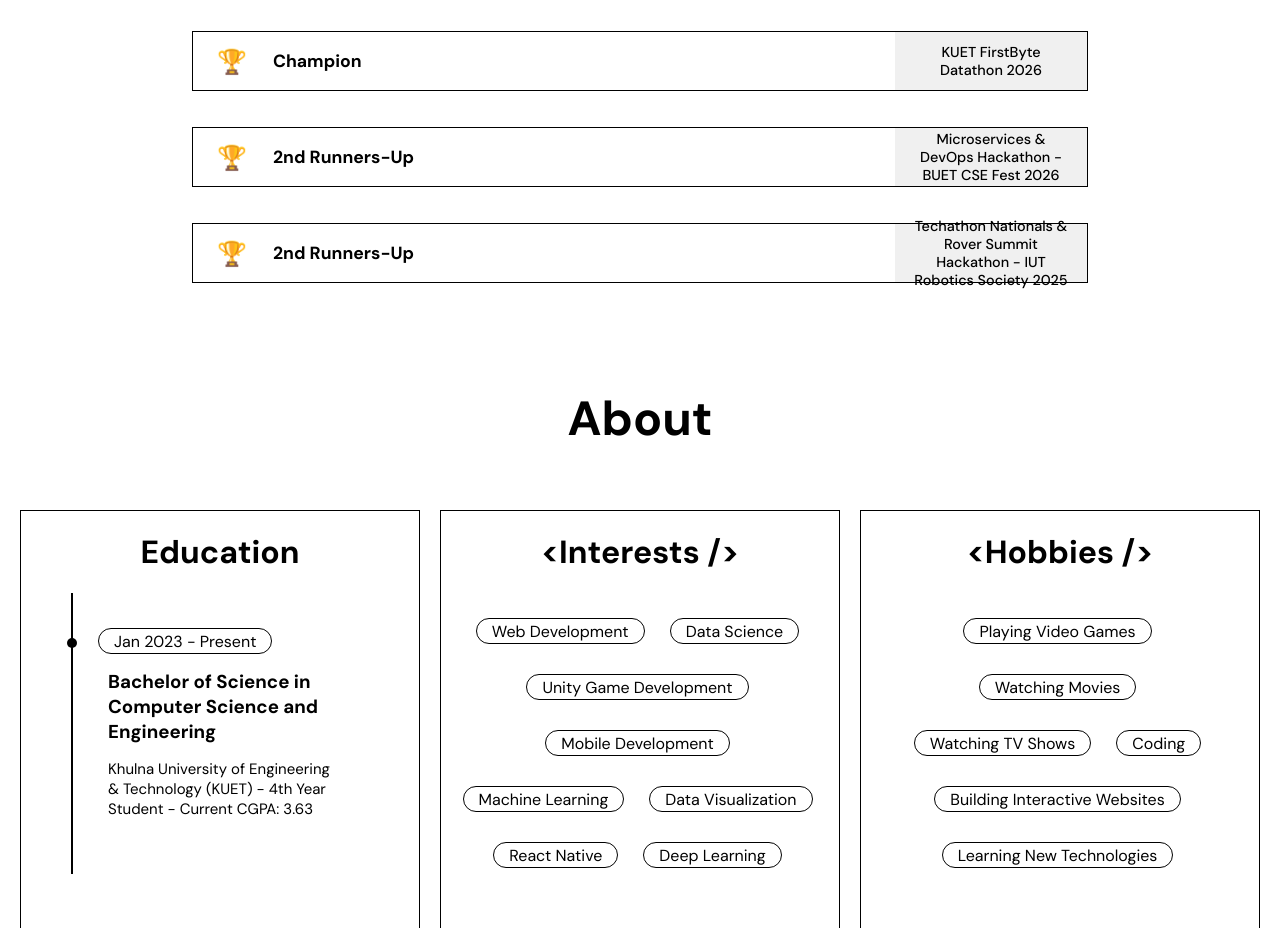
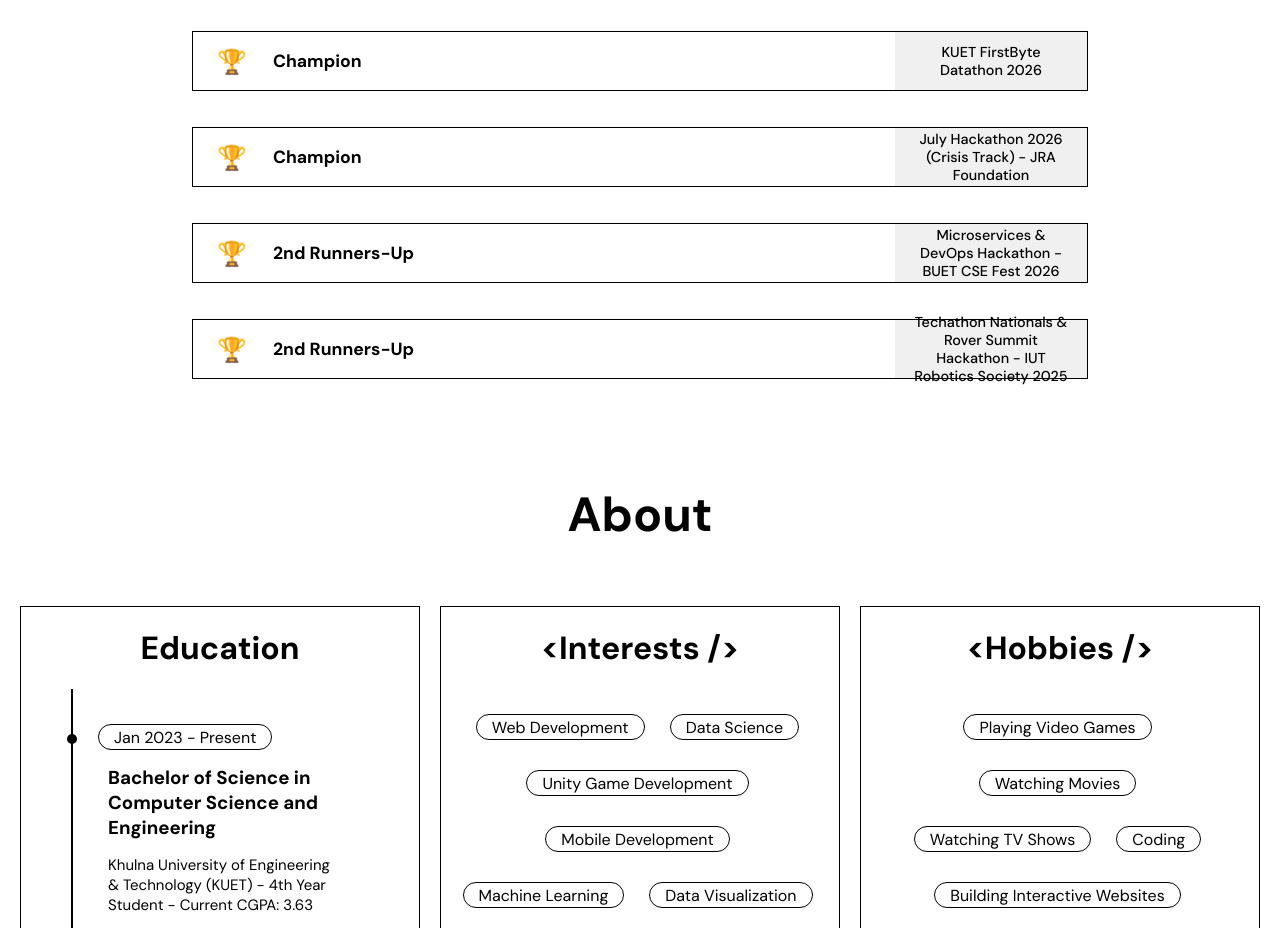
Before and after one commit to AuvroIslam/Porfolio_Website, a React (Create React App) app: page / in a window 1280 px wide. Shown: the part 3840-4768 px from the top of the page. Built offline with nearby package versions, Linux system fonts and the light colour scheme.

Commit message:
july added

```diff
--- a/src/App.js
+++ b/src/App.js
@@ -118,6 +118,10 @@ function App(card) {
         event: "KUET FirstByte Datathon 2026"
       },
       {
+        title: "Champion",
+        event: "July Hackathon 2026 (Crisis Track) - JRA Foundation"
+      },
+      {
         title: "2nd Runners-Up",
         event: "Microservices & DevOps Hackathon - BUET CSE Fest 2026"
       },
```
